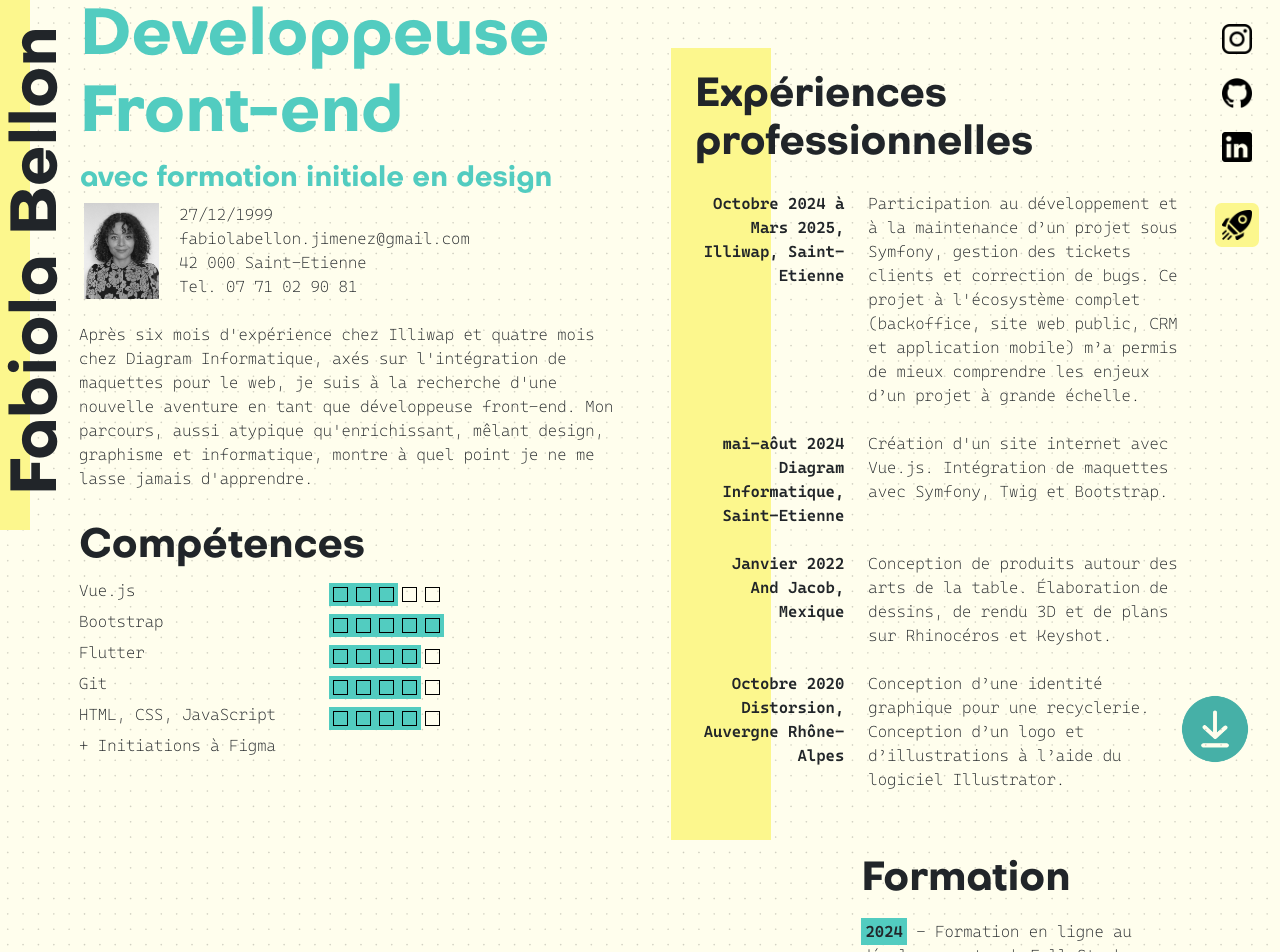
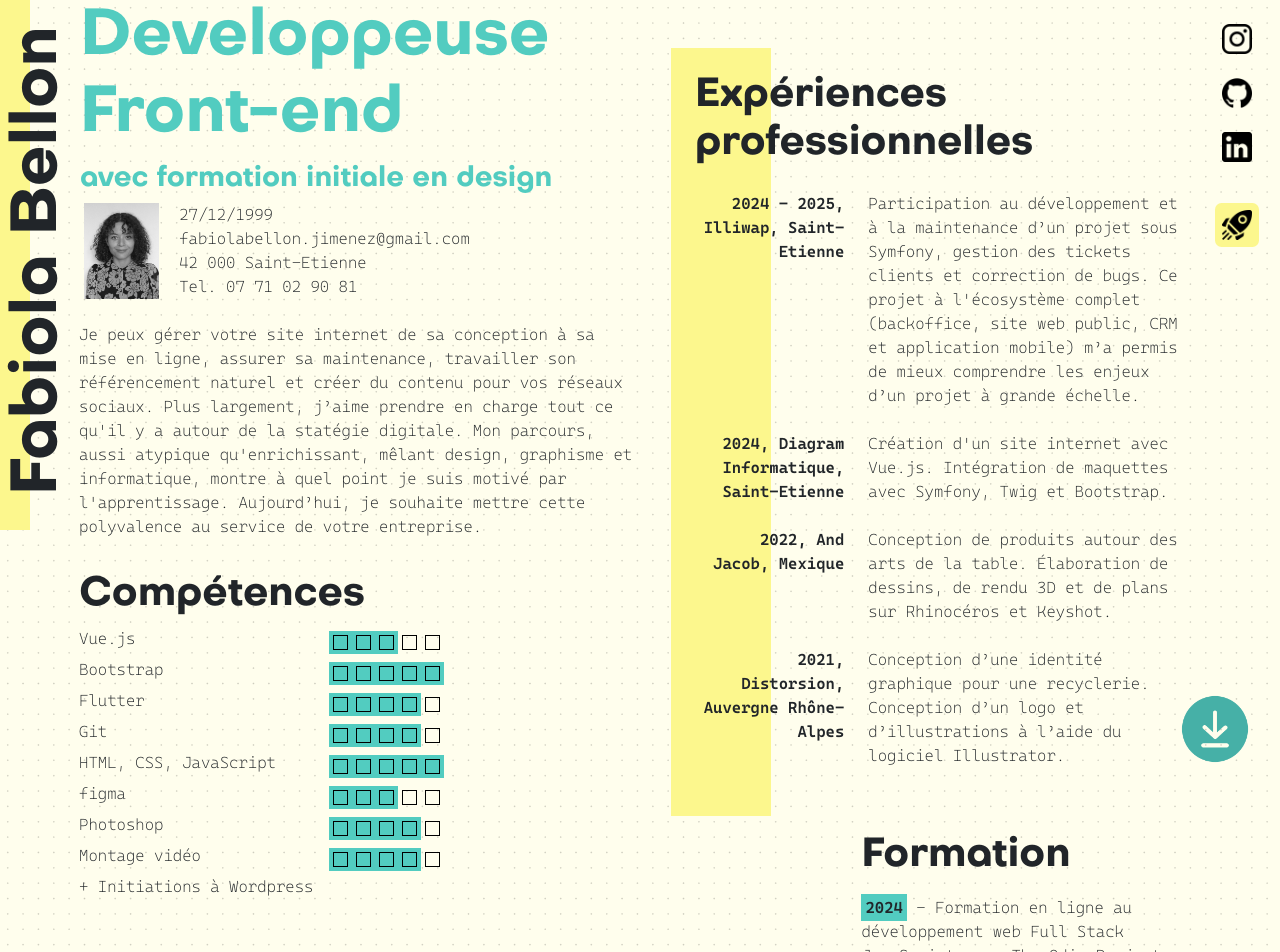
Before and after one commit to fabibot/portfolio, a Vue app: page / in a window 1280 px wide. Shown: the top 952 px of the page. Built offline with nearby package versions, Linux system fonts and the light colour scheme.

Commit message:
MAJ du CV

```diff
--- a/src/mainData.js
+++ b/src/mainData.js
@@ -10,7 +10,7 @@ const info = {
       linkedin: { nom : "Fabiola Bellon", lien : "https://www.linkedin.com/authwall?trk=bf&trkInfo=AQHZAenncv2f1wAAAZYasofwRKf_3-rC6SGyeX6uwSoZhBLoEdN2wFJ1s-o-OeBnAwnbd92GP5j_h6b2Q_g1beQlKpmeHm8XyuWhAj17TJrlimuHiFFro_y-oEXVogQU1gj86dY=&original_referer=&sessionRedirect=https%3A%2F%2Fwww.linkedin.com%2Fin%2Ffabiola-bellon-66527920b%2F" },
       git: { nom : "fabibot", lien : "https://github.com/fabibot"},
     },
-    description: `Après six mois d'expérience chez Illiwap et quatre mois chez Diagram Informatique, axés sur l'intégration de maquettes pour le web, je suis à la recherche d'une nouvelle aventure en tant que développeuse front-end. Mon parcours, aussi atypique qu'enrichissant, mêlant design, graphisme et informatique, montre à quel point je ne me lasse jamais d'apprendre.`,
+    description: `Je peux gérer votre site internet de sa conception à sa mise en ligne, assurer sa maintenance, travailler son référencement naturel et créer du contenu pour vos réseaux sociaux. Plus largement, j’aime prendre en charge tout ce qu'il y a autour de la statégie digitale. Mon parcours, aussi atypique qu'enrichissant, mêlant design, graphisme et informatique, montre à quel point je suis motivé par l'apprentissage. Aujourd’hui, je souhaite mettre cette polyvalence au service de votre entreprise.`,
     // formation : [
     //       {annee: '2024', nom: 'The Odin Project, Full Stack Javascript'},
     //       {annee: '2023', nom: 'Harvard University CS50x, Introduction to Computer Science'},
@@ -32,14 +32,17 @@ const info = {
       { nom: "Bootstrap", niveau: 5 },
       { nom: "Flutter", niveau: 4 },
       { nom: "Git", niveau: 4 },
-      { nom: "HTML, CSS, JavaScript", niveau: 4 },
-      { nom: "+ Initiations à Figma", niveau: 0 }
+      { nom: "HTML, CSS, JavaScript", niveau: 5 },
+      { nom: "figma", niveau: 3 },
+      { nom: "Photoshop", niveau : 4 },
+      { nom: "Montage vidéo", niveau: 4 },
+      { nom: "+ Initiations à Wordpress", niveau: 0 }
   ],
   experience : [
-      {duree : "Octobre 2024 à Mars 2025, Illiwap, Saint-Etienne", description: "Participation au développement et à la maintenance d’un projet sous Symfony, gestion des tickets clients et correction de bugs. Ce projet à l'écosystème complet (backoffice, site web public, CRM et application mobile) m’a permis  de mieux comprendre les enjeux d’un projet à grande échelle."},
-      {duree : " mai-aôut 2024 Diagram Informatique, Saint-Etienne", description: "Création d'un site internet avec Vue.js. Intégration de maquettes avec Symfony, Twig et Bootstrap."},
-      {duree : " Janvier 2022 And Jacob, Mexique", description: "Conception de produits autour des arts de la table. Élaboration de dessins, de rendu 3D et de plans sur Rhinocéros et Keyshot."},
-      {duree : " Octobre 2020 Distorsion, Auvergne Rhône-Alpes", description: "Conception d’une identité graphique pour une recyclerie. Conception d’un logo et d’illustrations à l’aide du logiciel Illustrator."},
+      {duree : "2024 - 2025, Illiwap, Saint-Etienne", description: "Participation au développement et à la maintenance d’un projet sous Symfony, gestion des tickets clients et correction de bugs. Ce projet à l'écosystème complet (backoffice, site web public, CRM et application mobile) m’a permis  de mieux comprendre les enjeux d’un projet à grande échelle."},
+      {duree : "2024, Diagram Informatique, Saint-Etienne", description: "Création d'un site internet avec Vue.js. Intégration de maquettes avec Symfony, Twig et Bootstrap."},
+      {duree : "2022, And Jacob, Mexique", description: "Conception de produits autour des arts de la table. Élaboration de dessins, de rendu 3D et de plans sur Rhinocéros et Keyshot."},
+      {duree : "2021, Distorsion, Auvergne Rhône-Alpes", description: "Conception d’une identité graphique pour une recyclerie. Conception d’un logo et d’illustrations à l’aide du logiciel Illustrator."},
   ],
   hobbies : [
       { nom: "Escalade", description: " pratique du bloc et de la voie" },
```
